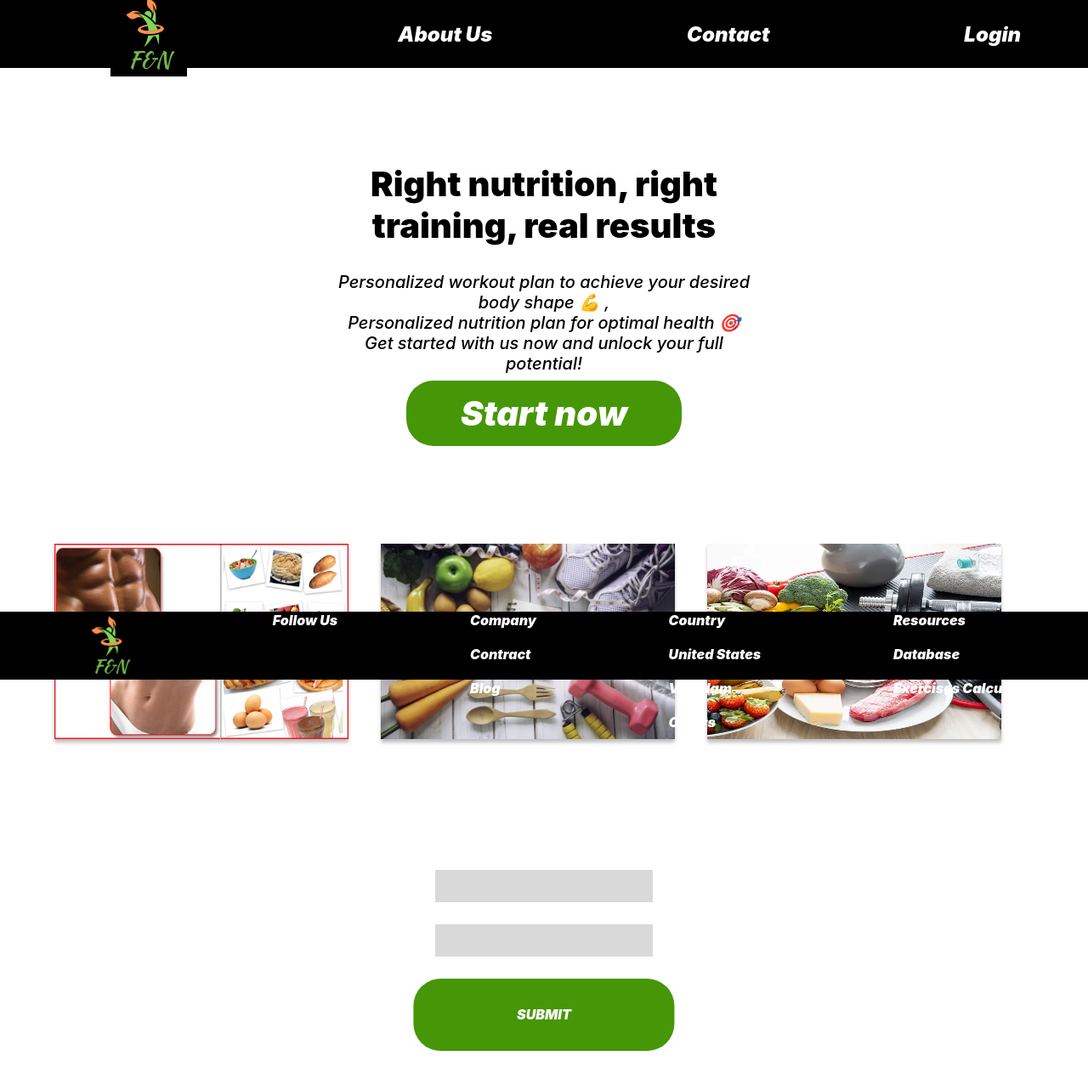
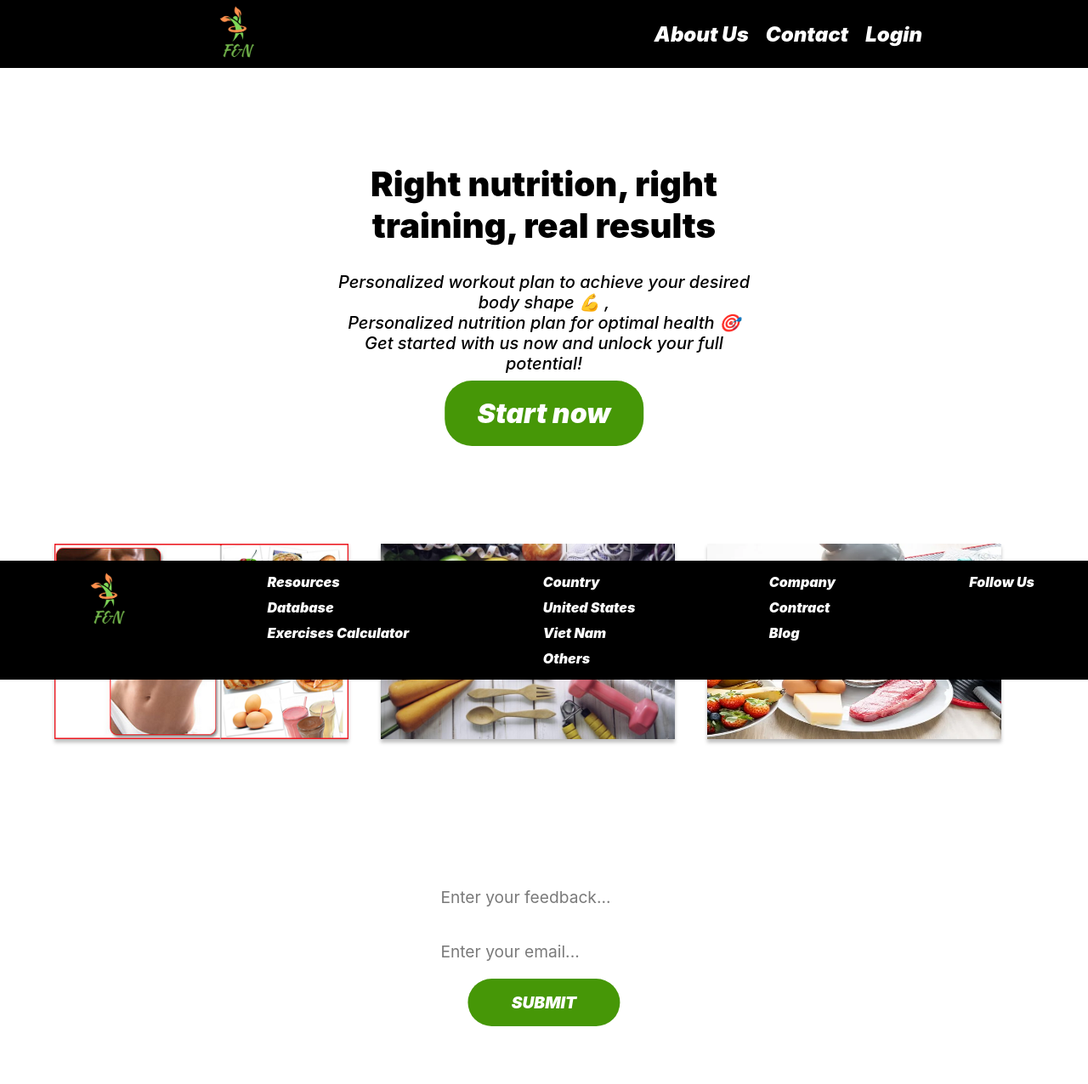
Before and after one commit to phucnhan/KLTN, a React (Create React App) app: page / in a window 1280 px wide. Shown: the top 1276 px of the page at 85% size. Built offline with nearby package versions, Linux system fonts and the light colour scheme.

Commit message:
update nav, foot, home

```diff
--- a/src/App.js
+++ b/src/App.js
@@ -16,6 +16,7 @@ function App() {
     <Router>
       <Routes>
         <Route path="/" element={<div className="app-container"><Home /></div>} />
+        <Route path="/home" element={<div className="app-container"><Home /></div>} />
         <Route path="/fisrtinfor" element={<div className="app-container"><FisrtInfor /></div>} />
         <Route path="/goals" element={<div className="app-container"><Goals /></div>} />
         <Route path="/activityLevel" element={<div className="app-container"><ActivityLevel /></div>} />
--- a/src/Component/FisrtInfor/FisrtInfor.css
+++ b/src/Component/FisrtInfor/FisrtInfor.css
@@ -12,11 +12,6 @@
     background: #D9D9D9;
 }
 
-.progressBar1 { left: 335px; top: 339px; background: #99D7A6; }
-.progressBar2 { left: 607px; top: 339px; }
-.progressBar3 { left: 879px; top: 339px; }
-.progressBar4 { left: 1151px; top: 339px; }
-.progressBar5 { left: 1423px; top: 339px; }
 
 .backText {
     left: 131px;
--- a/src/Component/Footer/Footer.css
+++ b/src/Component/Footer/Footer.css
@@ -1,16 +1,15 @@
 .footer-container {
-    width: 100vw; /* Full chiều ngang màn hình */
-    height: 10vh; /* Chiều cao của footer */
-    position: fixed; /* Cố định footer ở dưới cùng */
-    bottom: 0; /* Cố định ở dưới cùng của màn hình */
+    width: 100vw; /* Chiều rộng full màn hình */
+    height: auto; /* Chiều cao tự động */
+    position: fixed;
+    bottom: 0;
     left: 0;
     background: black;
-    z-index: 1000; /* Đảm bảo footer hiển thị dưới navbar */
-    display: flex; /* Sử dụng flexbox để căn chỉnh */
-    flex-direction: row-reverse;
-    justify-content: space-around; /* Khoảng cách đều giữa các mục */
-    align-items: flex-start; /* Căn giữa theo chiều dọc */
-    padding: 0 2vw; /* Khoảng cách hai bên */
+    z-index: 1000;
+    display: flex; /* Căn các mục theo hàng ngang */
+    justify-content: space-around; /* Đẩy logo về trái và các mục còn lại về phải */
+    align-items: top;
+    padding: 10px 2vw; /* Thêm khoảng cách giữa các cạnh */
 }
 
 .footer-section {
@@ -19,18 +18,23 @@
     font-family: 'Inter', sans-serif;
     font-style: italic;
     font-weight: 900;
+    margin-right: 20px; /* Khoảng cách giữa các mục footer */
 }
 
-.footer-section:hover {
-    color: #469707; /* Hiệu ứng khi hover vào mục trong footer */
+.footer-section p {
+    margin: 5px 0; /* Khoảng cách giữa các mục trong footer */
+    cursor: pointer; /* Thêm con trỏ khi hover */
 }
+
+
 
 .footer-logo {
     width: auto;
-    height: 100%; /* Chiều cao logo tự động */
-    margin-right: 20px; /* Khoảng cách từ logo đến các mục khác */
+    height: 70px; /* Điều chỉnh chiều cao logo */
+    margin-right: 20px;
 }
 
 .resources, .country, .company, .follow-us {
-    margin-right: 20px; /* Khoảng cách giữa các mục footer */
+    display: flex;
+    flex-direction: column; /* Sắp xếp các mục trong footer theo chiều dọc */
 }
--- a/src/Component/Footer/Footer.js
+++ b/src/Component/Footer/Footer.js
@@ -5,26 +5,26 @@ class Footer extends React.Component {
     render() {
         return (
             <div className="footer-container">
+                <img className="footer-logo" src="image/logo.png" alt="Logo" />
                 <div className="footer-section resources">
-                    Resources<br /><br />
-                    Database<br /><br />
-                    Exercises Calculator
+                    <p>Resources</p>
+                    <p>Database</p>
+                    <p>Exercises Calculator</p>
                 </div>
                 <div className="footer-section country">
-                    Country<br /><br />
-                    United States<br /><br />
-                    Viet Nam<br /><br />
-                    Others
+                    <p>Country</p>
+                    <p>United States</p>
+                    <p>Viet Nam</p>
+                    <p>Others</p>
                 </div>
                 <div className="footer-section company">
-                    Company<br /><br />
-                    Contract<br /><br />
-                    Blog
+                    <p>Company</p>
+                    <p>Contract</p>
+                    <p>Blog</p>
                 </div>
                 <div className="footer-section follow-us">
-                    Follow Us
+                    <p>Follow Us</p>
                 </div>
-                <img className="footer-logo" src="image/logo.png" alt="Logo" />
             </div>
         );
     }
--- a/src/Component/Home/Home.css
+++ b/src/Component/Home/Home.css
@@ -5,9 +5,10 @@
     background: white;
     background-size: cover;
 }
+
 .homepage-start-now-button {
-    height: 0vw;
-    padding: 3vw 5vw;
+    height: auto;
+    padding: 1.5vw 3vw; /* Điều chỉnh kích thước padding cho phù hợp */
     position: absolute;
     left: 50vw;
     top: 35vw;
@@ -17,15 +18,92 @@
     display: flex;
     align-items: center;
     justify-content: center;
+    cursor: pointer; /* Thêm con trỏ chỉ tay */
+    transition: transform 0.3s ease, background 0.3s ease; /* Thêm hiệu ứng khi hover */
+}
+
+.homepage-start-now-button:hover {
+    transform: translateX(-50%) scale(1.05); /* Phóng to nút khi hover */
+    background: #3a7a05; /* Đổi màu nút khi hover */
 }
 
 .homepage-start-now-text {
     color: white;
-    font-size: 2.5rem;
+    font-size: 2rem; /* Giảm nhẹ kích thước chữ cho vừa vặn hơn */
     font-family: 'Inter', sans-serif;
     font-style: italic;
     font-weight: 900;
     word-wrap: break-word;
+}
+
+.homepage-submit-button {
+    width: 10vw; /* Thu nhỏ nút submit */
+    height: auto;
+    padding: 1rem 2vw; /* Điều chỉnh padding */
+    position: absolute;
+    left: 50vw;
+    top: 90vw;
+    transform: translateX(-50%);
+    background: #469707;
+    border-radius: 2rem;
+    display: flex;
+    align-items: center;
+    justify-content: center;
+    cursor: pointer; /* Thêm con trỏ chỉ tay */
+    transition: transform 0.3s ease, background 0.3s ease;
+}
+
+.homepage-submit-button:hover {
+    transform: translateX(-50%) scale(1.05); /* Phóng to nút khi hover */
+    background: #3a7a05; /* Đổi màu nút khi hover */
+}
+
+.homepage-submit-text {
+    color: white;
+    font-size: 1.2rem; /* Điều chỉnh kích thước chữ */
+    font-family: 'Inter', sans-serif;
+    font-style: italic;
+    font-weight: 900;
+    word-wrap: break-word;
+}
+
+.homepage-email-box input, .homepage-feedback-box input {
+    width: 100%; /* Cho phép text tự căn chỉnh theo chiều rộng hộp */
+    height: 100%;
+    padding: 0.5vw;
+    font-size: 1.2rem; /* Tăng kích thước chữ */
+    font-family: 'Inter', sans-serif;
+    font-weight: 400;
+    color: #494949;
+    border: none; /* Loại bỏ đường viền mặc định */
+    outline: none; /* Loại bỏ đường viền khi click vào */
+}
+
+.homepage-feedback-box {
+    width: 20vw;
+    height: 4vw; /* Điều chỉnh chiều cao để phù hợp hơn */
+    position: absolute;
+    left: 50vw;
+    top: 80vw;
+    transform: translateX(-50%);
+    background: #D9D9D9;
+    border-radius: 1rem; /* Thêm góc bo tròn */
+}
+
+.homepage-email-box {
+    width: 20vw;
+    height: 4vw; /* Điều chỉnh chiều cao để phù hợp hơn */
+    position: absolute;
+    left: 50vw;
+    top: 85vw;
+    transform: translateX(-50%);
+    background: #D9D9D9;
+    border-radius: 1rem; /* Thêm góc bo tròn */
+}
+
+.homepage-email-box input::placeholder, .homepage-feedback-box input::placeholder {
+    color: #7a7a7a; /* Thêm màu placeholder cho dễ nhìn */
+    font-size: 1.2rem; /* Điều chỉnh kích thước placeholder */
 }
 
 .homepage-description-text {
@@ -80,74 +158,3 @@
     left: 65vw;
     top: 50vw;
 }
-
-.homepage-feedback-box {
-    width: 20vw;
-    height: 3vw;
-    position: absolute;
-    left: 50vw;
-    top: 80vw;
-    transform: translateX(-50%);
-    background: #D9D9D9;
-}
-
-.homepage-feedback-text {
-    position: absolute;
-    left: 50%;
-    top: 50%;
-    transform: translate(-50%, -50%);
-    color: #494949;
-    font-size: 1.25rem;
-    font-family: 'Inter', sans-serif;
-    font-weight: 300;
-    word-wrap: break-word;
-}
-
-
-.homepage-email-box {
-    width: 20vw;
-    height: 3vw;
-    position: absolute;
-    left: 50vw;
-    top: 85vw;
-    transform: translateX(-50%);
-    background: #D9D9D9;
-}
-
-.homepage-email-text {
-    width: 10vw;
-    height: auto;
-    position: absolute;
-    left: 50%;
-    top: 50%;
-    transform: translate(-50%, -50%);
-    color: #494949;
-    font-size: 1.25rem;
-    font-family: 'Inter', sans-serif;
-    font-weight: 300;
-    word-wrap: break-word;
-}
-
-.homepage-submit-button {
-    width: 14vw;
-    height: 3.5vw;
-    padding: 1.25rem 5vw;
-    position: absolute;
-    left: 50vw;
-    top: 90vw;
-    transform: translateX(-50%);
-    background: #469707;
-    border-radius: 2rem;
-    display: flex;
-    align-items: center;
-    justify-content: center;
-}
-
-.homepage-submit-text {
-    color: white;
-    font-size: 1rem;
-    font-family: 'Inter', sans-serif;
-    font-style: italic;
-    font-weight: 900;
-    word-wrap: break-word;
-}
--- a/src/Component/Home/Home.js
+++ b/src/Component/Home/Home.js
@@ -12,10 +12,12 @@ class Home extends React.Component {
                     <div className="homepage-submit-button">
                         <div className="homepage-submit-text">SUBMIT</div>
                     </div>
-                    <div className="homepage-email-box"></div>
-                    <div className="homepage-email-text">Enter your email</div>
-                    <div className="homepage-feedback-box"></div>
-                    <div className="homepage-feedback-text">Enter your feedback</div>
+                    <div className="homepage-email-box">
+                        <input type="text" id="email-subscribe" placeholder="Enter your email..." />
+                    </div>
+                    <div className="homepage-feedback-box">
+                        <input type="text" id="feedback" placeholder="Enter your feedback..." />
+                    </div>
                     <img className="homepage-image1" src="image/home1.png" alt="Home 1" />
                     <img className="homepage-image2" src="image/home2.png" alt="Home 2" />
                     <img className="homepage-image3" src="image/home3.png" alt="Home 3" />
--- a/src/Component/Navbar/Navbar.css
+++ b/src/Component/Navbar/Navbar.css
@@ -1,35 +1,51 @@
 .navbar-container {
-    width: 100vw; /* Full chiều ngang màn hình */
-    height: 10vh; /* Chiều cao tùy chỉnh theo phần trăm chiều cao của màn hình */
-    position: fixed; /* Cố định navbar khi cuộn trang */
+    width: 100vw;
+    height: 10vh;
+    position: fixed;
     top: 0;
     left: 0;
     background: black;
-    z-index: 1001; /* Đảm bảo navbar luôn nổi trên các phần tử khác */
-    display: flex; /* Sử dụng flexbox để sắp xếp các mục trong navbar */
-    flex-direction: row-reverse; /* Sắp xếp các mục từ trái sang phải */
-    justify-content: space-around; /* Khoảng cách đều giữa các mục */
-    align-items: center; /* Căn giữa các mục theo chiều dọc */
-    align-content: space-around;
-    padding: 0 2vw; /* Khoảng cách hai bên */
+    z-index: 1001;
+    display: flex;
+    justify-content: space-around; /* Đặt khoảng cách giữa logo và các link */
+    align-items: center;
+    padding: 0 2vw;
 }
 
-.navbar-item {
+.navbar-logo {
+    width: auto;
+    height: 70px; /* Chiều cao logo */
+}
+
+.navbar {
+    display: flex;
+}
+
+.nav-items {
+    display: flex; /* Sắp xếp các link theo hàng ngang */
+    list-style-type: none;
+    margin: 0;
+    padding: 0;
+}
+
+.nav-link {
+    margin-left: 20px; /* Khoảng cách giữa các mục navbar */
+}
+
+.nav-link a {
     color: white;
     font-size: 1.5rem;
     font-family: 'Inter', sans-serif;
     font-style: italic;
     font-weight: 900;
-    cursor: pointer; /* Hiển thị con trỏ khi di chuột qua các mục */
-    margin-left: 20px; /* Khoảng cách giữa các mục navbar */
+    text-decoration: none;
+    transition: color 0.3s ease-in-out; /* Thêm hiệu ứng cho mỗi link */
 }
 
-.navbar-item:hover {
-    color: #469707; /* Hiệu ứng khi hover vào mục navbar */
+.nav-link a:hover {
+    color: #469707; /* Màu khi hover */
 }
 
-.navbar-logo {
-    width: auto;
-    height: 100px; /* Chiều cao logo */
-    margin-right: 20px; /* Khoảng cách từ logo đến các mục khác */
+.nav-link a:active {
+    color: #ffa500; /* Màu khi bấm vào link */
 }
--- a/src/Component/Navbar/Navbar.js
+++ b/src/Component/Navbar/Navbar.js
@@ -1,14 +1,27 @@
 import React from "react";
 import "./Navbar.css";
+import { Link } from 'react-router-dom';
 
 class Navbar extends React.Component {
     render() {
         return (
             <div className="navbar-container">
-                <div className="navbar-item login">Login</div>
-                <div className="navbar-item contact">Contact</div>
-                <div className="navbar-item about-us">About Us</div>
-                <img className="navbar-logo" src="image/logo.png" alt="Logo" />
+                <Link to="/">
+                    <img className="navbar-logo" src="image/logo.png" alt="Logo" />
+                </Link>
+                <nav className="navbar">
+                    <ul className="nav-items">
+                        <li className="nav-link">
+                            <Link to="/aboutus">About Us</Link>
+                        </li>
+                        <li className="nav-link">
+                            <Link to="/contact">Contact</Link>
+                        </li>
+                        <li className="nav-link">
+                            <Link to="/login">Login</Link>
+                        </li>
+                    </ul>
+                </nav>
             </div>
         );
     }
```
Also changed, not shown: src/Component/FisrtInfor/FisrtInfor.js (+2 -7 lines).
